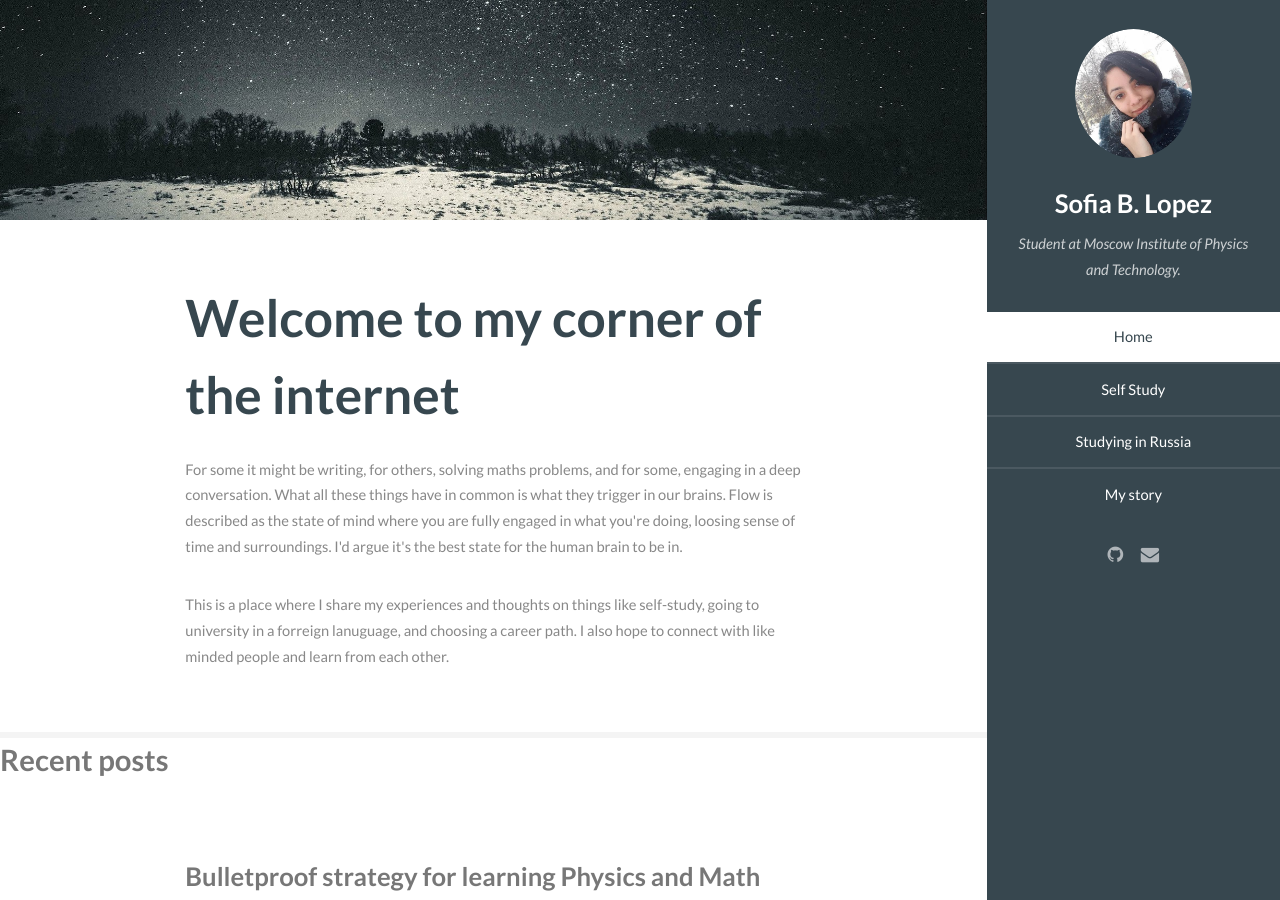
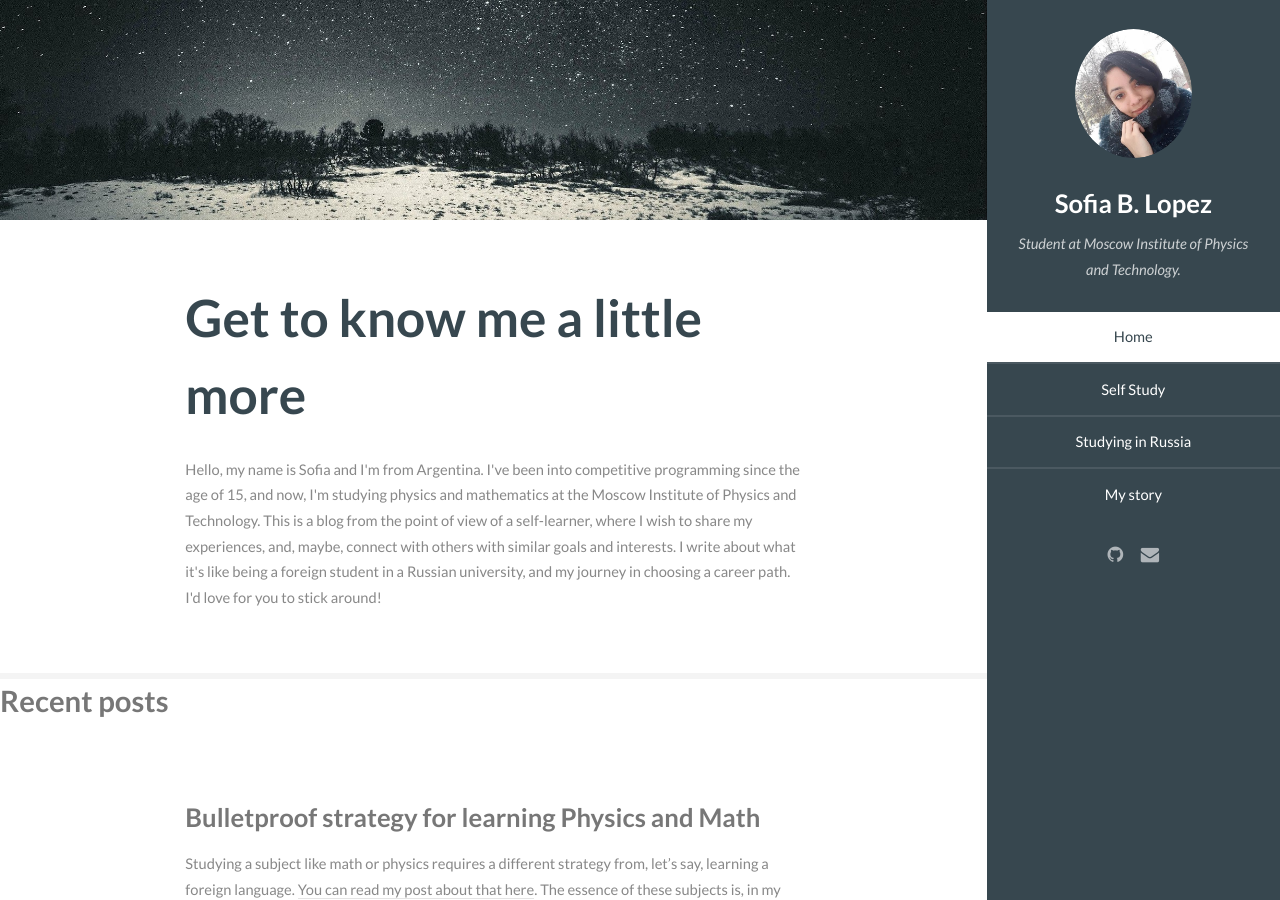
Before and after one commit to sofiabelen/sofiabelen.github.io, a Jekyll site: the page built from index.html, in a window 1280 px wide and 900 px high. Built offline with Jekyll 4.4.1, drawn with Linux system fonts in a browser that asks for light colours; the list of posts is cut into pages by our own code.

Commit message:
Modify home page

```diff
--- a/index.html
+++ b/index.html
@@ -1,6 +1,6 @@
 ---
 layout: default
-title: Welcome to my corner of the internet
+title: Get to know me a little more
 subtitle:
 ---
 
@@ -10,8 +10,7 @@ subtitle:
                 <h2>{{page.title}}</h2>
 		<p>{{page.subtitle}}</p>
             </header>
-	<p>For some it might be writing, for others, solving maths problems, and for some, engaging in a deep conversation. What all these things have in common is what they trigger in our brains. Flow is described as the state of mind where you are fully engaged in what you're doing, loosing sense of time and surroundings. I'd argue it's the best state for the human brain to be in.</p>
-        <p>This is a place where I share my experiences and thoughts on things like self-study, going to university in a forreign lanuguage, and choosing a career path. I also hope to connect with like minded people and learn from each other.</p>
+        <p>Hello, my name is Sofia and I'm from Argentina. I've been into competitive programming since the age of 15, and now, I'm studying physics and mathematics at the Moscow Institute of Physics and Technology. This is a blog from the point of view of a self-learner, where I wish to share my experiences, and, maybe, connect with others with similar goals and interests. I write about what it's like being a foreign student in a Russian university, and my journey in choosing a career path. I'd love for you to stick around!</p>
         </div>
     </section>
 
```
